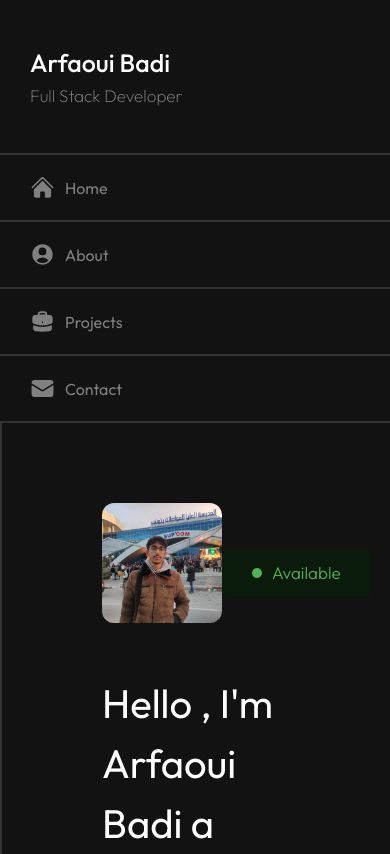
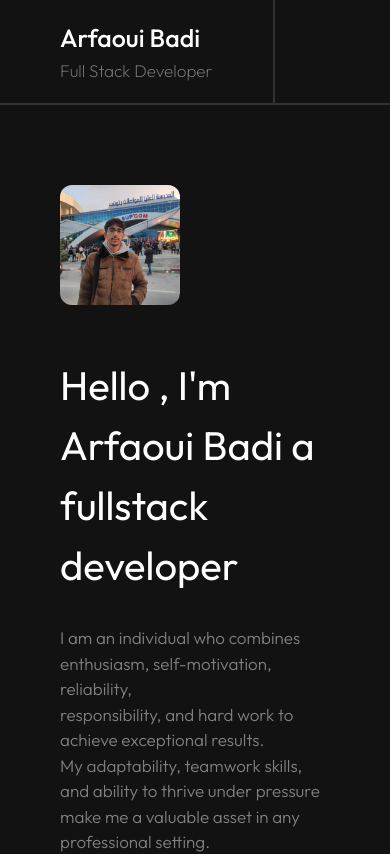
Before and after one commit to ArfaouiBadi/ArfaouiBadi.github.io, a React (Vite) app: page / in a window 390 px wide. Shown: the top 854 px of the page. Built offline with nearby package versions, Linux system fonts and the light colour scheme.

Commit message:
add : responsive navbar

```diff
--- a/src/components/About.tsx
+++ b/src/components/About.tsx
@@ -1,9 +1,16 @@
-import RenderModel from "./RenderModel"
+
 
 const About = () => {
   return (
     <div>
-      <RenderModel />
+      <div className="contact-container">
+      <div>
+        <h1 className='contact-title'>About Badi</h1>
+        <p className='contact-description'>If you'd like to talk about a potential project or just say hi, send me a message or email me at</p>
+        <button onClick={() => window.location.href = 'mailto:ArfaouiBadi19@gmail.com'}>ArfaouiBadi19@gmail.com</button>!
+      </div>
+
+    </div>
     </div>
   )
 }
--- /dev/null
+++ b/src/components/CollapsedIcon.tsx
@@ -0,0 +1,23 @@
+const CollapsedIcon = () => {
+    return (
+       <>
+       <div>
+            <div className="Box"></div>
+            <div className="Box"></div>
+            <div className="Box"></div>
+        </div>
+        <div>
+            <div className="Box"></div>
+            <div className="Box"></div>
+            <div className="Box"></div>
+        </div>
+        <div>
+            <div className="Box"></div>
+            <div className="Box"></div>
+            <div className="Box"></div>
+        </div></>
+
+    );
+};
+
+export default CollapsedIcon;
--- a/src/components/Navbar.tsx
+++ b/src/components/Navbar.tsx
@@ -1,27 +1,58 @@
-import NavLinkItem from "./NavLinkItem"
-import {navLinkItems} from "../constants"
-import { NavLinkItemProps } from "../interface"
+import NavLinkItem from "./NavLinkItem";
+import { navLinkItems } from "../constants";
+import { NavLinkItemProps } from "../interface";
+
+import CollapsedIcon from "./CollapsedIcon";
+import { useState, useEffect, useRef } from 'react';
+import { gsap } from 'gsap';
+
 const Navbar = () => {
-    return (
-        <nav className="navbar">
-            <div className="nameHeader">
-                <span className="name">Arfaoui Badi</span>
-                <br />
-                <span className="jobTitle">Full Stack Developer</span>
+  const [isCollapsed, setIsCollapsed] = useState(false);
+  const iconRef = useRef(null);
+
+  const toggleNavbar = () => {
+    setIsCollapsed(!isCollapsed);
+  };
+
+  useEffect(() => {
+    if (isCollapsed) {
+      gsap.to(iconRef.current, { rotation: 90, duration: 0.5 , ease: "power2.inOut"});
+    } else {
+      gsap.to(iconRef.current, { rotation: 45, duration: 0.5, ease: "power2.inOut" });
+    }
+  }, [isCollapsed]);
+
+  return (
+    <nav className={`navbar ${isCollapsed ? "collapsed" : ""}`}>
+      <div className="nameHeader">
+        <div className="nameLogo">
+          <span className="name">Arfaoui Badi</span>
+          <br />
+          <span className="jobTitle">Full Stack Developer</span>
+        </div>
+        <div className="collapstedNavBar">
+          <button className="toggleButton" onClick={toggleNavbar}>
+            <div ref={iconRef}>
+              <CollapsedIcon />
             </div>
+          </button>
+        </div>
+      </div>
+      <div className={`navLinks ${isCollapsed ? "collapsed" : ""}`}>
+        {navLinkItems.map((item: NavLinkItemProps, index: number) => {
+          return (
+            <NavLinkItem
+              key={index}
+              icon={item.icon}
+              title={item.title}
+              path={item.path}
+            />
+          );
+        })}
 
+      </div>
+    </nav>
+  );
+};
 
-            <div className="navLinks">
-                {
-                    navLinkItems.map((item:NavLinkItemProps, index:number) => {
-                        return <NavLinkItem key={index} icon={item.icon} title={item.title} path={item.path} />
-                    })
-                }
-            </div>
-
-        </nav>
-    )
-
-}
-
-export default Navbar
+export default Navbar;
--- a/src/index.css
+++ b/src/index.css
@@ -91,13 +91,20 @@ body {
 
 .navbar {
   flex: 1;
+  height: 100vh;
 
-  height: 100vh;
 }
 
 .nameHeader {
   padding: 45px 30px;
   border-bottom: 2px solid #80808049;
+  display: flex;
+  flex-direction: row;
+
+  justify-content: space-between;
+}
+.collapstedNavBar{
+  display: none;
 
 }
 
@@ -146,28 +153,14 @@ body {
 .home{
   display: flex;
   flex-direction: column;
-  padding: 40px 80px;
+  padding: 40px;
   flex: 5;
 }
-@media screen and (max-width: 768px) {
-  .w-container {
-    flex-direction: column;
-  }
-  .navbar {
-    height: auto;
-  }
-  .home {
-    padding: 40px 20px;
-  }
-  .status{
-    display: none;
-  }
 
-}
 
 .routes-container {
   flex: 5;
-  padding: 40px 80px;
+  padding: 40px;
   border-left: 2px solid #80808049;
   display: flex;
   flex-direction: column;
@@ -379,3 +372,53 @@ g{
   background-color: #171717;
 
 }
+.nameLogo{
+  padding: 20px 0px;
+}
+.box {
+  background-color: white;
+  border-radius: 1px;
+  width: 5px;
+  height: 5px;
+
+}
+
+
+
+@media screen and (max-width: 768px) {
+  .w-container {
+    flex-direction: column;
+  }
+  .navbar {
+
+  }
+  .home {
+    padding: 40px 20px;
+  }
+  .status{
+    display: none;
+  }
+  .routes-container {
+    border-left: none;
+  }
+  .navbar{
+    padding: 0;
+  }
+  .navLinks{
+    display: none;
+  }
+  .nameHeader{
+    padding: 0px 60px;
+  }
+  .collapstedNavBar{
+    display: flex;
+    flex-direction: row;
+    justify-content: space-between;
+    align-items: center;
+    padding: 20px 30px;
+    border-left: 2px solid #80808049;
+    padding-right: 0;
+    padding-left: 55px;
+  }
+
+}
```
Also changed, not shown: src/components/Home.tsx (+2 -2 lines).
